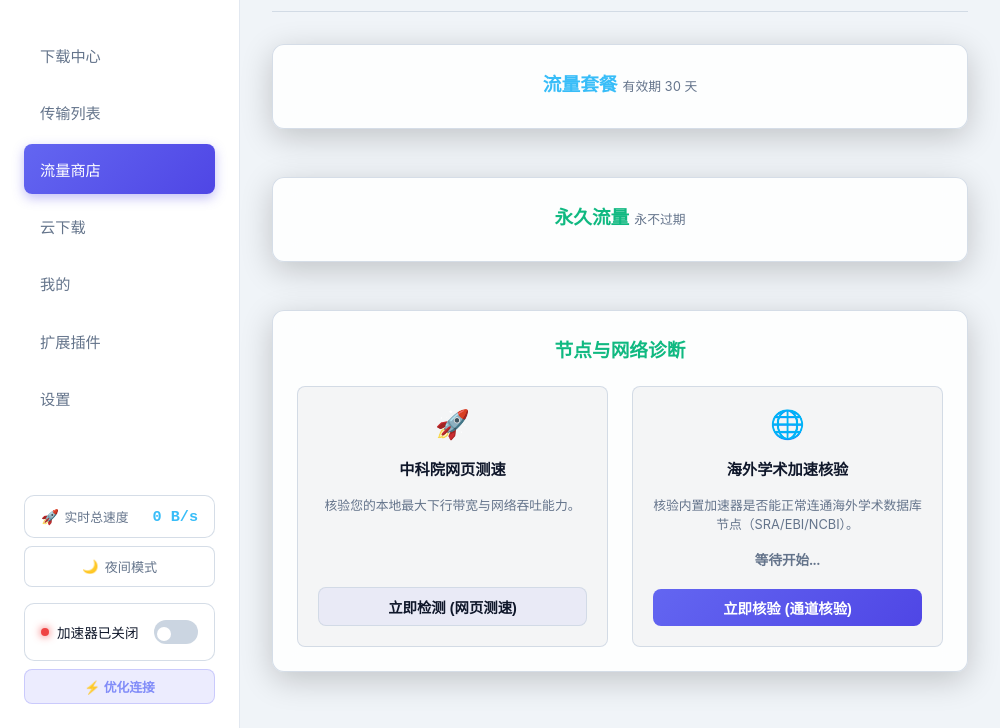
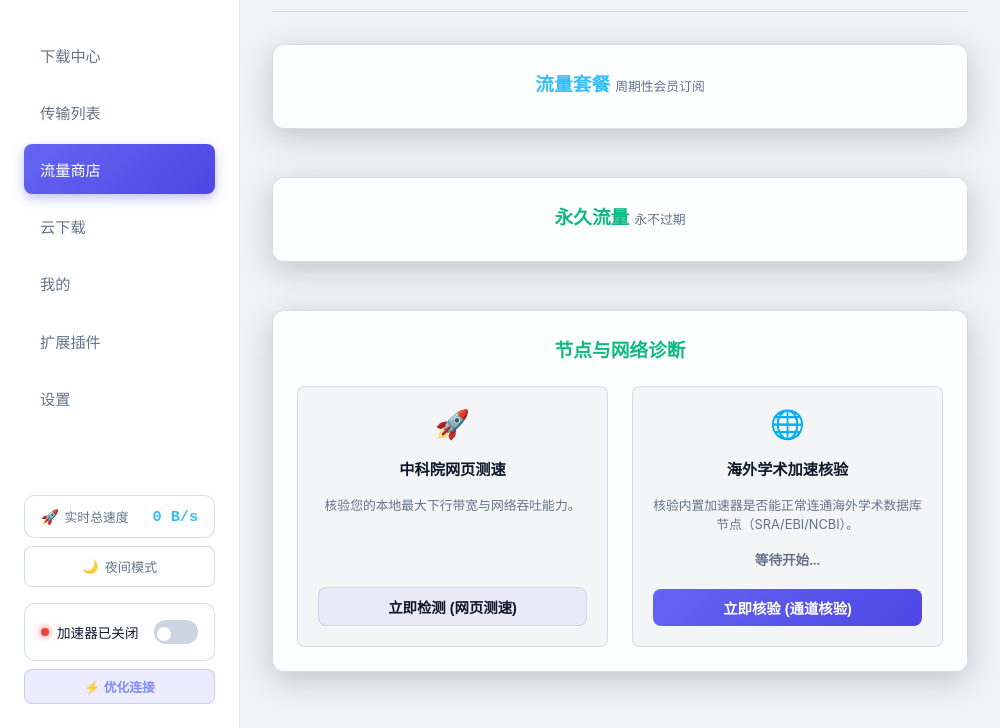
Before and after one commit to sandy9707/bio-downloader, an Electron app: page index.html in a window 1000 px wide. Both pictures are taken after a click on the element "流量商店". Shown: the part 72-800 px from the top of the page. Drawn offline with Linux system fonts and the light colour scheme; no server answers.

Commit message:
feat: 调整商店 UI 套餐文案以适应年度会员

```diff
--- a/index.html
+++ b/index.html
@@ -1441,7 +1441,7 @@
     <!-- VIEW: 流量商店 -->
     <div class="tab-view" id="store-tab">
       <div class="card" style="max-width: 800px; margin: 0 auto; width: 100%;">
-        <h3 style="color:#38bdf8; margin-bottom: 0.5rem; text-align: center;">流量套餐 <small style="font-size:0.8rem; color:var(--text-muted); font-weight:normal;">有效期 30 天</small></h3>
+        <h3 style="color:#38bdf8; margin-bottom: 0.5rem; text-align: center;">流量套餐 <small style="font-size:0.8rem; color:var(--text-muted); font-weight:normal;">周期性会员订阅</small></h3>
         <div class="package-grid" id="packageList">
           <!-- 动态载入限时充值包 -->
         </div>
```
Also changed, not shown: packages/web/index.html (+1 -1 lines).
